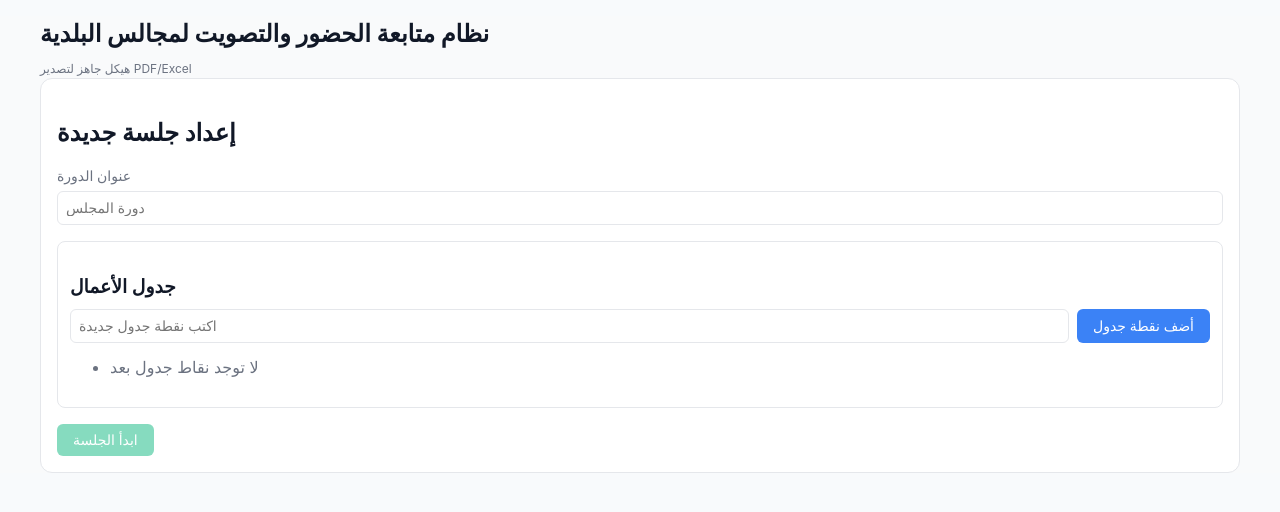
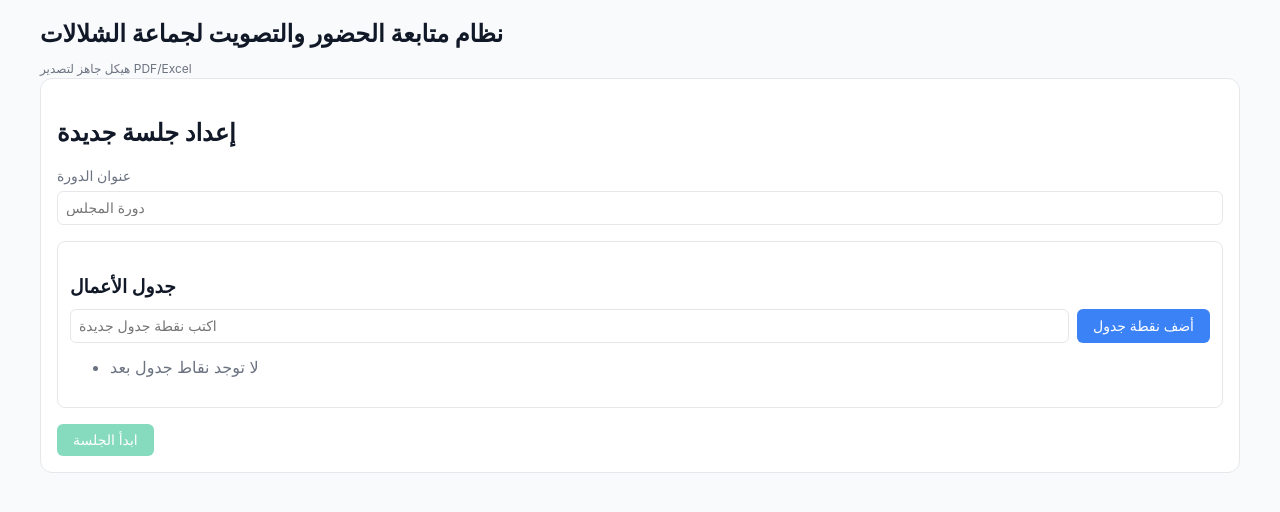
Before and after one commit to echchallalatecommune-lang/voting-system-echch, a React (Vite) app: page / in a window 1280 px wide. Shown: the top 512 px of the page. Built offline with nearby package versions, Linux system fonts and the light colour scheme.

Commit message:
add alert on resetSession

```diff
--- a/src/App.jsx
+++ b/src/App.jsx
@@ -184,7 +184,7 @@ function App() {
   return (
     <div className="min-h-screen bg-slate-50 text-slate-800 py-6 px-3 sm:px-5 lg-px-10">
       <header className="max-w-7xl mx-auto mb-6">
-        <h1 className="text-2xl sm:text-3xl font-bold mb-2">نظام متابعة الحضور والتصويت لمجالس البلدية</h1>
+        <h1 className="text-2xl sm:text-3xl font-bold mb-2">نظام متابعة الحضور والتصويت لجماعة الشلالات</h1>
         <div className="text-xs text-slate-500">{localeStrings.exportHint}</div>
         {sessionName.trim() && (
           <div className="mt-3 p-3 rounded-lg bg-emerald-50 border border-emerald-200 text-emerald-700">
--- a/src/components/TimerControls.jsx
+++ b/src/components/TimerControls.jsx
@@ -6,7 +6,14 @@ const formatTime = (seconds) => {
   return `${min}:${sec}`
 }
 
-const TimerControls = ({ timerSeconds, onStart, onStop, onReset, localeStrings }) => (
+const TimerControls = ({ timerSeconds, onStart, onStop, onReset, localeStrings }) => {
+  const handleReset = () => {
+    if (window.confirm('هل أنت متأكد من إعادة ضبط الجلسة؟ سيتم حذف جميع البيانات.')) {
+      onReset()
+    }
+  }
+
+  return (
     <div className="grid grid-cols-1 sm:grid-cols-5 gap-2 items-center mt-3 mb-4">
       <div className="col-span-3 py-3 px-4 rounded-md border border-slate-300 bg-white text-center">
         <span className="font-semibold">{localeStrings.sessionTimer}:</span>{' '}
@@ -18,10 +25,11 @@ const TimerControls = ({ timerSeconds, onStart, onStop, onReset, localeStrings }
       <button onClick={onStop} className="col-span-1 py-2 rounded-md btn btn-secondary">
         {localeStrings.stop}
       </button>
-    <button onClick={onReset} className="col-span-1 py-2 rounded-md btn btn-danger">
+      <button onClick={handleReset} className="col-span-1 py-2 rounded-md btn btn-danger">
         {localeStrings.resetSession}
       </button>
     </div>
   )
+}
 
 export default TimerControls
```
Lines whose indentation alone changed are shown as unchanged.
